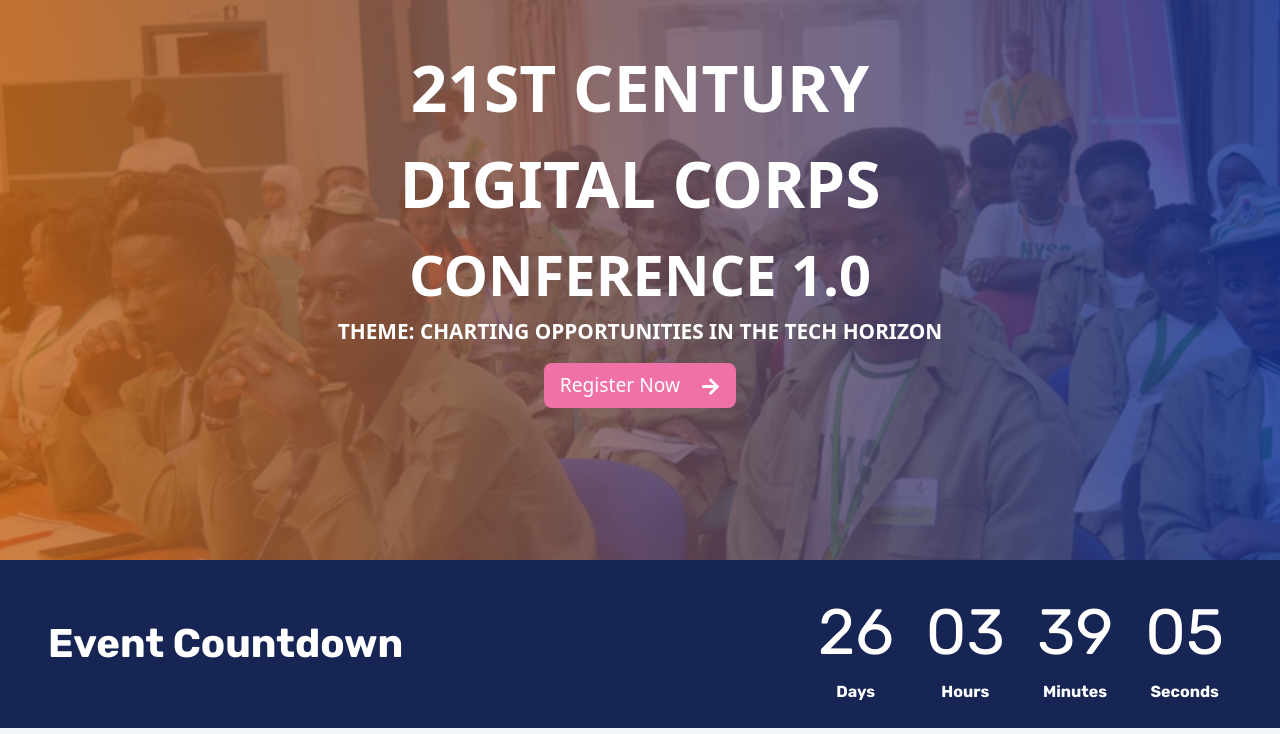
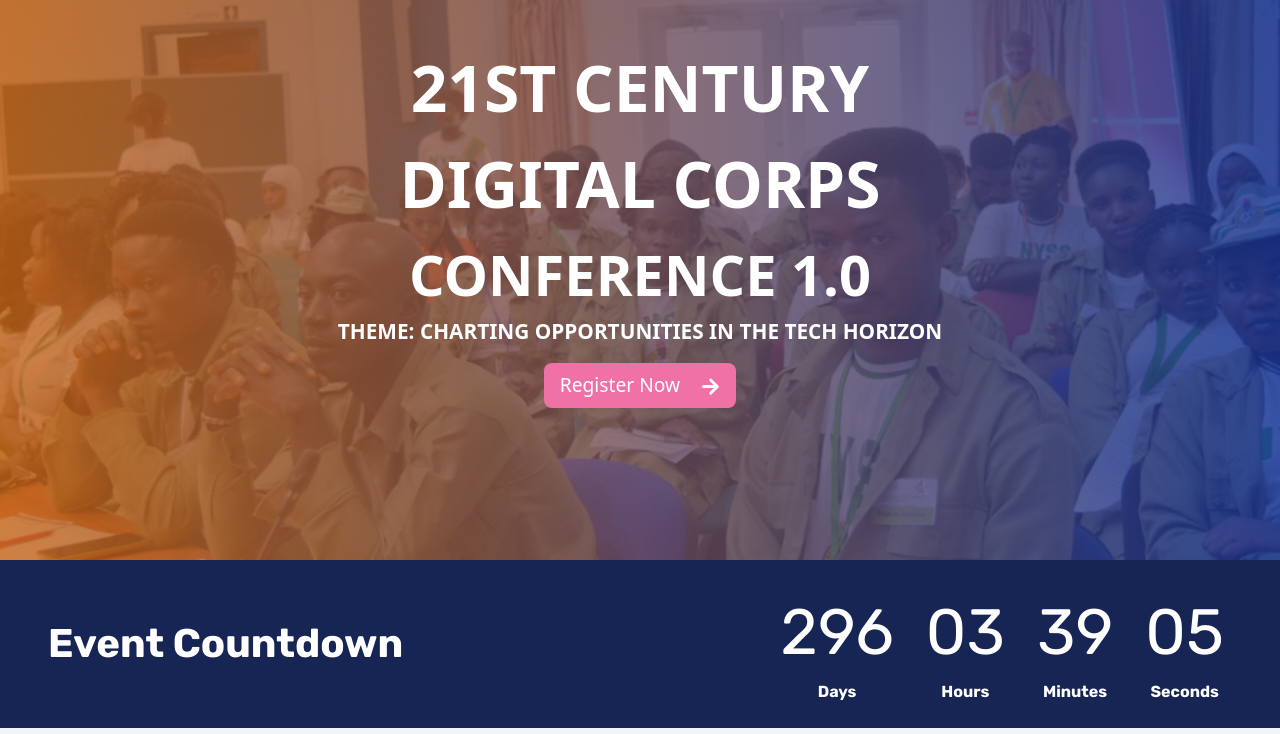
Before and after one commit to abeeebdon/register-magnitude, a React (Create React App) app: page / in a window 1280 px wide. Shown: the top 734 px of the page. Built offline with nearby package versions, Linux system fonts and the light colour scheme.

Commit message:
Modifying the day of events to 22nd feb

```diff
--- a/src/sections/Section2.js
+++ b/src/sections/Section2.js
@@ -1,43 +1,36 @@
 import { useState, useEffect } from 'react'
 const Section2 = () => {
-  const EventDay = '2025-01-25' // set the date of the event
+  const EventDay = '2025-02-22' // Set the date of the event
   const [countdown, setCountdown] = useState({
     days: 0,
     hours: 0,
     minutes: 0,
     seconds: 0,
   })
+
   useEffect(() => {
     const interval = setInterval(() => {
       const now = new Date().getTime()
-      const d = new Date(EventDay)
-      const eventDay = d.getTime()
-      const presentDay = eventDay - now
-      const timeleft = new Date(presentDay)
-      if (timeleft > 0) {
-        const day = timeleft.getDate()
-        const hour = timeleft.getHours()
-        const minute = timeleft.getMinutes()
-        const second = timeleft.getSeconds()
-        setCountdown({
-          days: day,
-          hours: hour,
-          minutes: minute,
-          seconds: second,
-        })
+      const eventDay = new Date(EventDay).getTime()
+      const timeLeft = eventDay - now
+
+      if (timeLeft > 0) {
+        const days = Math.floor(timeLeft / (1000 * 60 * 60 * 24))
+        const hours = Math.floor(
+          (timeLeft % (1000 * 60 * 60 * 24)) / (1000 * 60 * 60)
+        )
+        const minutes = Math.floor((timeLeft % (1000 * 60 * 60)) / (1000 * 60))
+        const seconds = Math.floor((timeLeft % (1000 * 60)) / 1000)
+
+        setCountdown({ days, hours, minutes, seconds })
       } else {
         clearInterval(interval)
-        setCountdown({
-          days: 0,
-          hours: 0,
-          minutes: 0,
-          seconds: 0,
-        })
+        setCountdown({ days: 0, hours: 0, minutes: 0, seconds: 0 })
       }
     }, 1000)
 
     return () => clearInterval(interval)
-  }, [countdown.days])
+  }, []) // No need for dependencies
 
   return (
     <section className="font-rubik bg-blue-950 text-white py-4">
```
